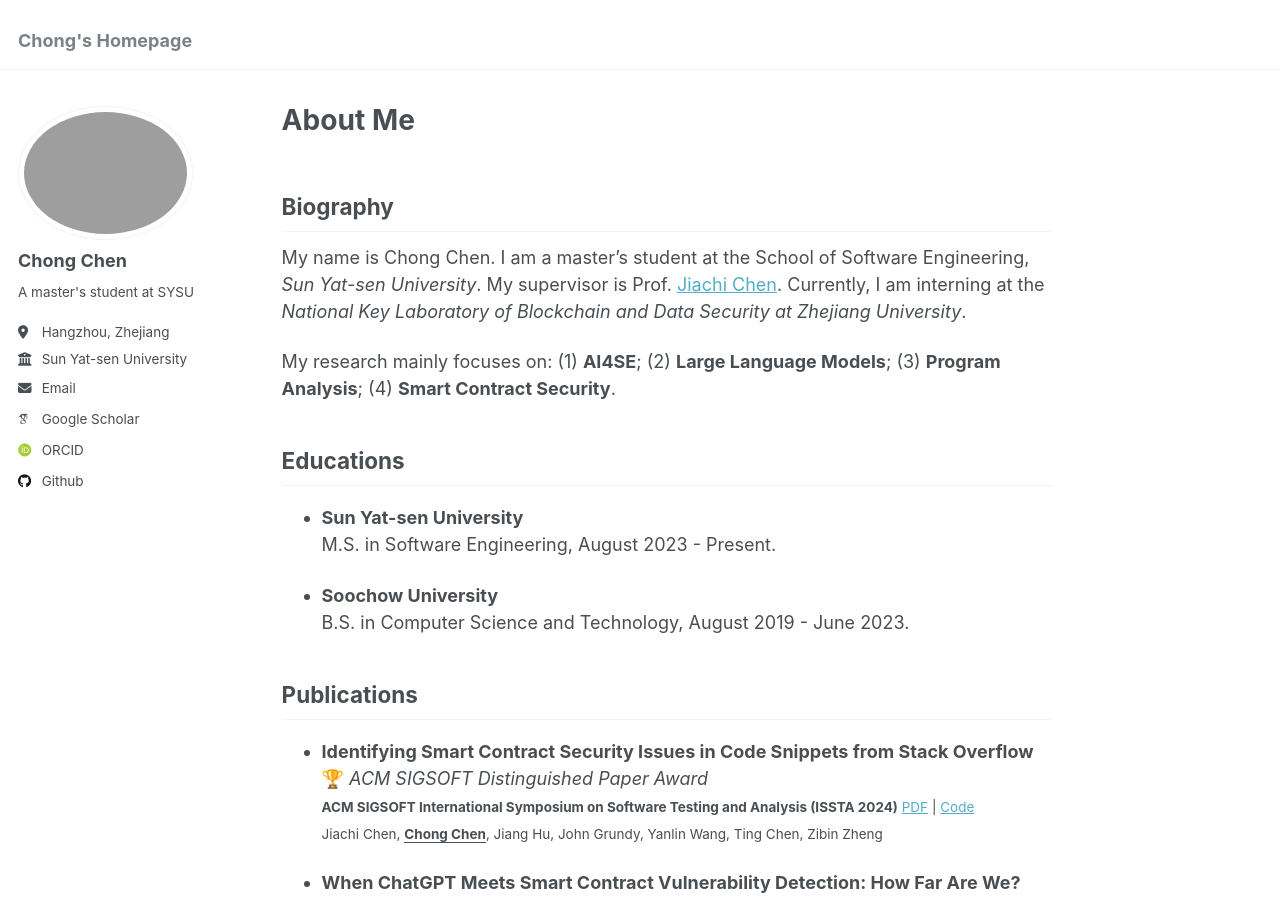
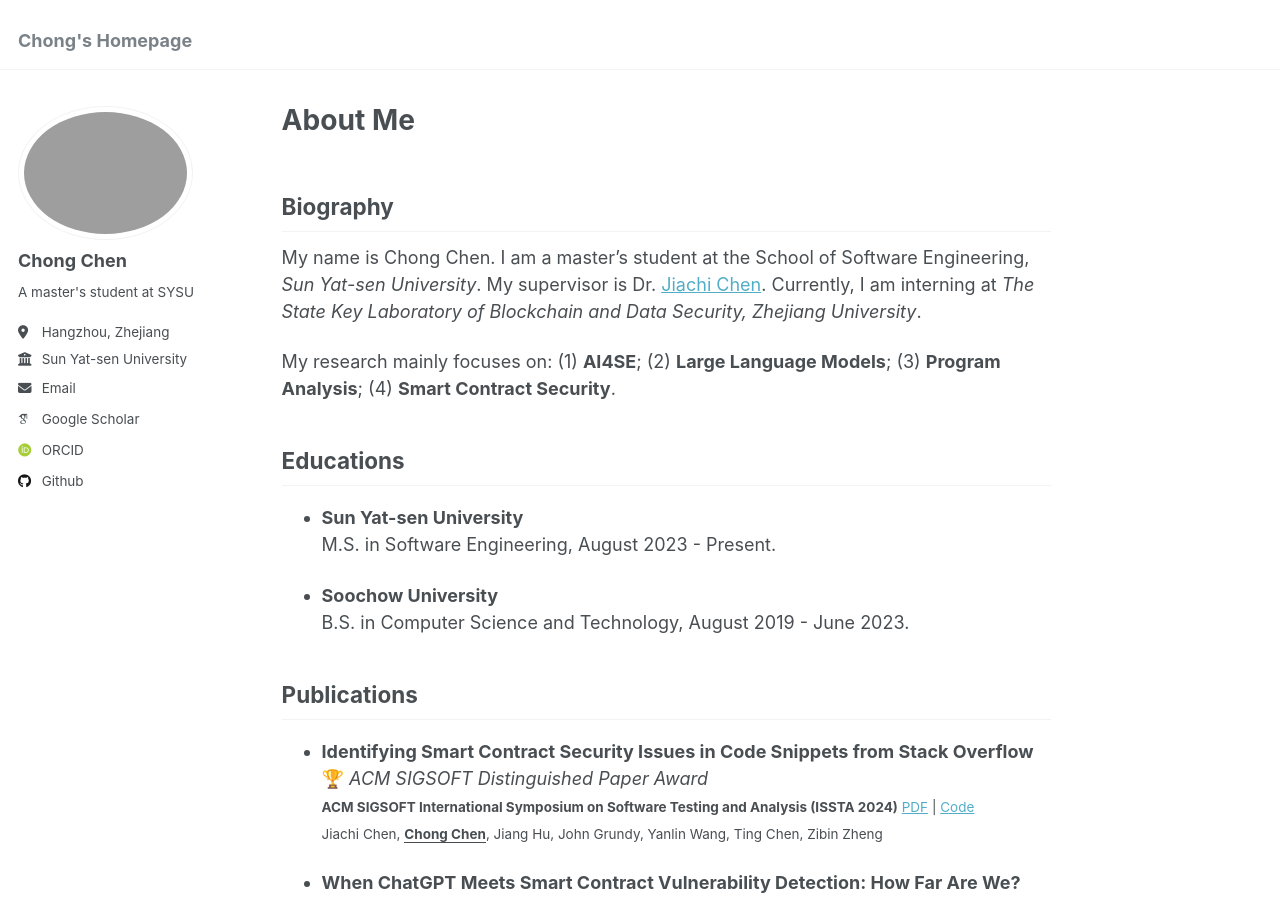
Before and after one commit to BugmakerCC/chong, a Jekyll site: the page built from _pages/about.md, in a window 1280 px wide and 900 px high. Built offline with Jekyll 4.4.1, drawn with Linux system fonts in a browser that asks for light colours; some web fonts are replaced.

Commit message:
Update about.md

```diff
--- a/_pages/about.md
+++ b/_pages/about.md
@@ -9,7 +9,7 @@ redirect_from:
 
 Biography
 ------
-My name is Chong Chen. I am a master’s student at the School of Software Engineering, *Sun Yat-sen University*. My supervisor is Prof. [Jiachi Chen](https://jiachi-chen.github.io). Currently, I am interning at the *National Key Laboratory of Blockchain and Data Security at Zhejiang University*.
+My name is Chong Chen. I am a master’s student at the School of Software Engineering, *Sun Yat-sen University*. My supervisor is Dr. [Jiachi Chen](https://jiachi-chen.github.io). Currently, I am interning at *The State Key Laboratory of Blockchain and Data Security, Zhejiang University*.
 
 My research mainly focuses on: (1) **AI4SE**; (2) **Large Language Models**; (3) **Program Analysis**; (4) **Smart Contract Security**.
 
```
